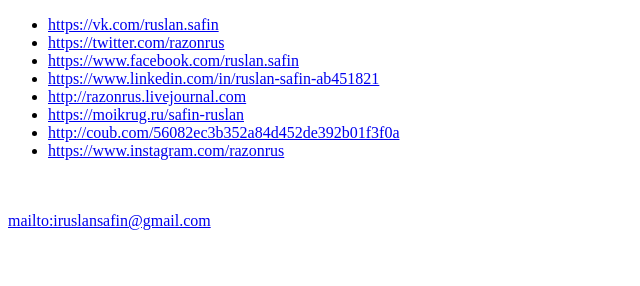
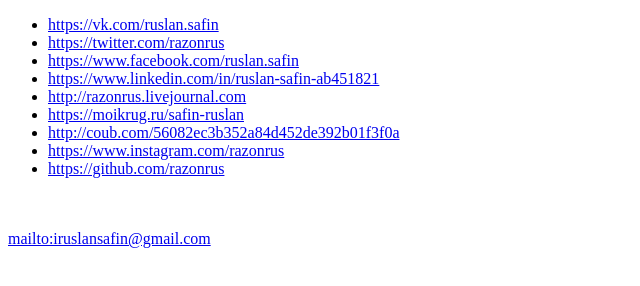
Before and after one commit to razonrus/index, a plain HTML site: page index.html in a window 1280 px wide. Shown: the whole page, without its empty margins (0-640 px from the left). Drawn offline with Linux system fonts and the light colour scheme.

Commit message:
add github

```diff
--- a/index.html
+++ b/index.html
@@ -40,6 +40,7 @@
 			<li><a href="https://moikrug.ru/safin-ruslan" target="_blank">https://moikrug.ru/safin-ruslan</a></li>
 			<li><a href="http://coub.com/56082ec3b352a84d452de392b01f3f0a" target="_blank">http://coub.com/56082ec3b352a84d452de392b01f3f0a</a></li>
 			<li><a href="https://www.instagram.com/razonrus" target="_blank">https://www.instagram.com/razonrus</a></li>
+			<li><a href="https://github.com/razonrus" target="_blank">https://github.com/razonrus</a></li>
 		</ul>
 		<br/>
 		<br/>
```
